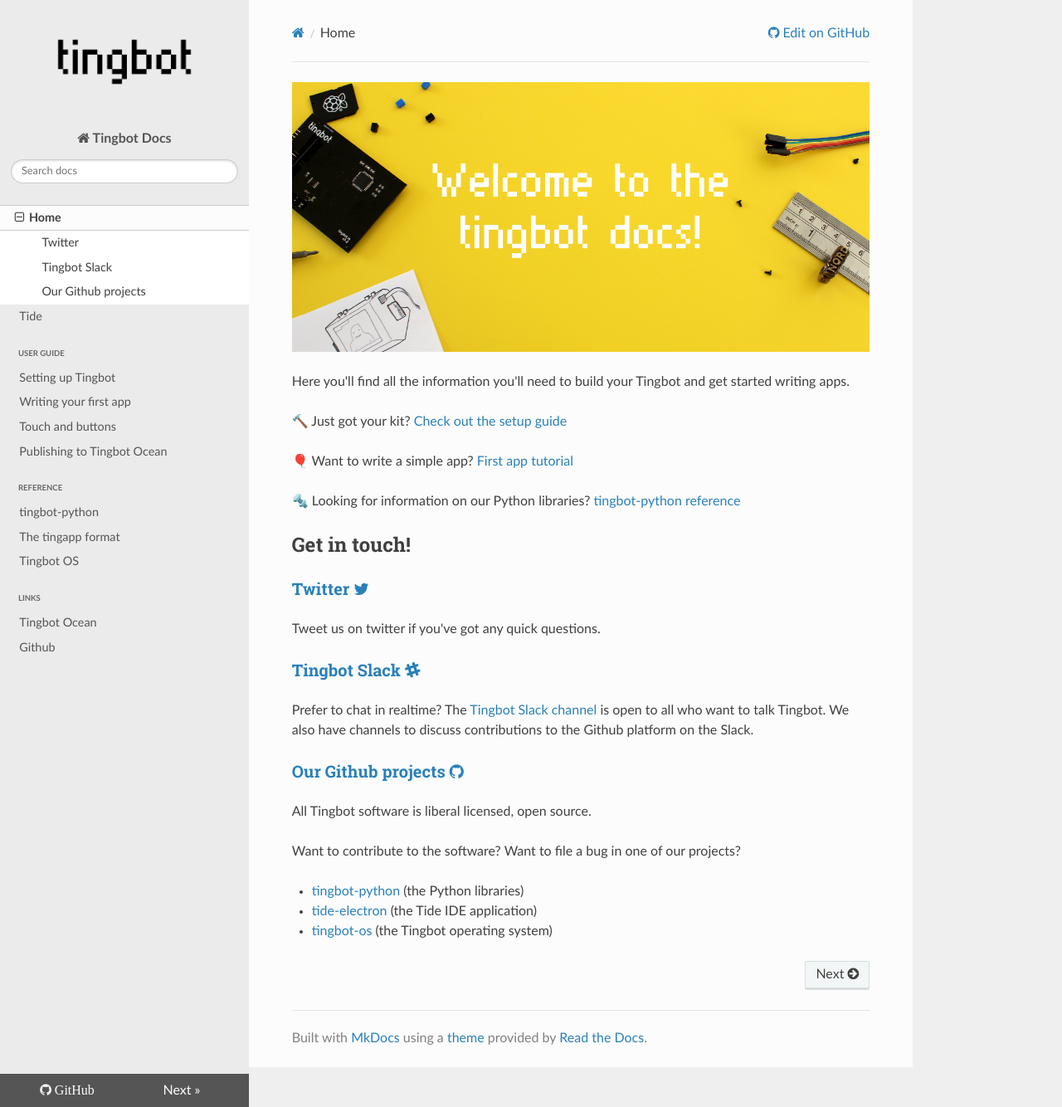
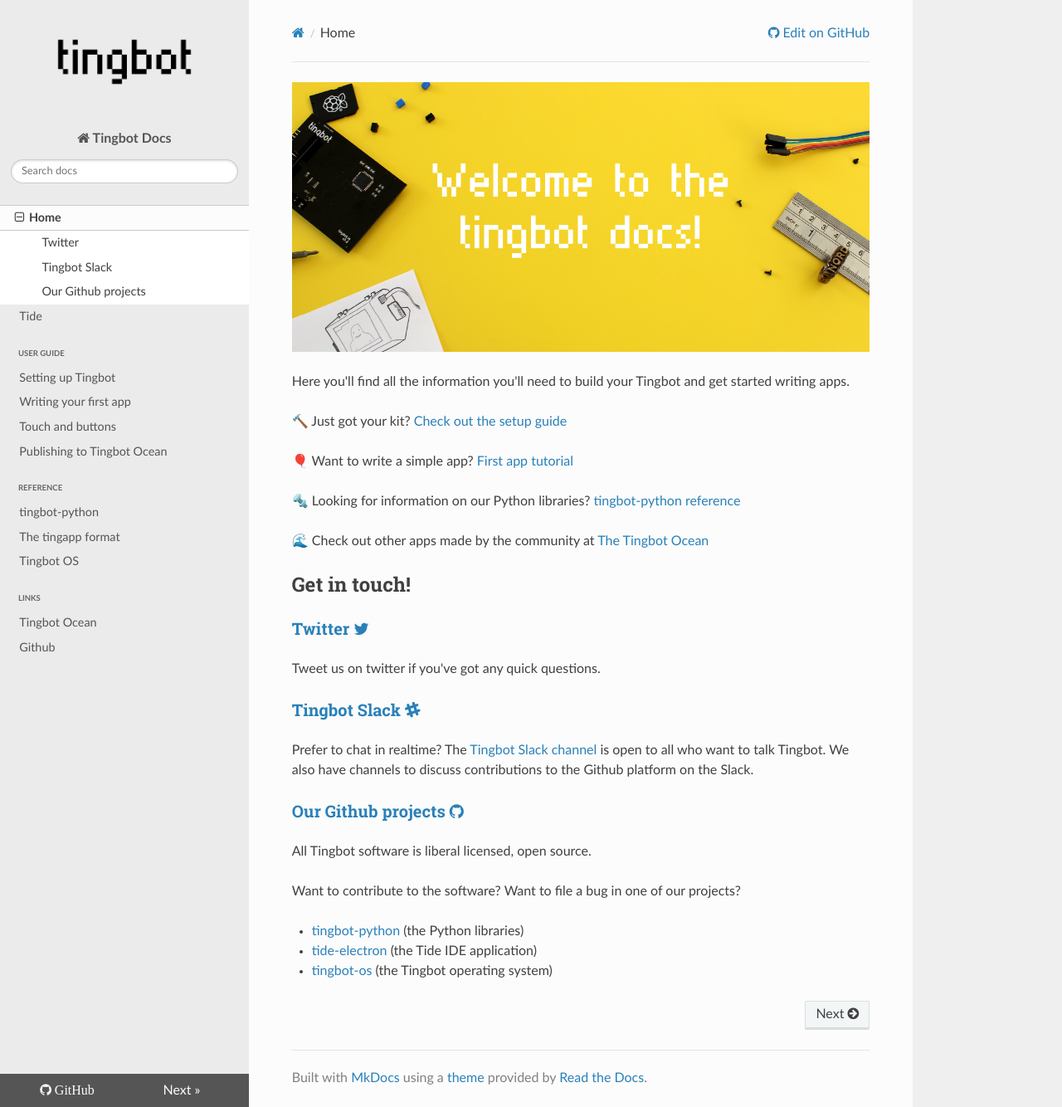
Before and after one commit to tingbot/tingbot-docs, an MkDocs documentation site: the page built from docs/index.md, in a window 1280 px wide and 1334 px high. Shown: the whole window at 83% size. Built offline with MkDocs 1.6.1, drawn with Linux system fonts in a browser that asks for light colours; nearby versions of some CDN libraries; old or Windows-style settings are respelled for this version of MkDocs.

Commit message:
Add ocean link to front page

```diff
--- a/docs/index.md
+++ b/docs/index.md
@@ -7,6 +7,8 @@
 🎈 Want to write a simple app? [First app tutorial](/guides/first-app/)
 
 🔩 Looking for information on our Python libraries? [tingbot-python reference](/links/tingbot-python-docs/)
+
+🌊 Check out other apps made by the community at [The Tingbot Ocean](http://ocean.tingbot.com)
 
 ## Get in touch!
 
```
